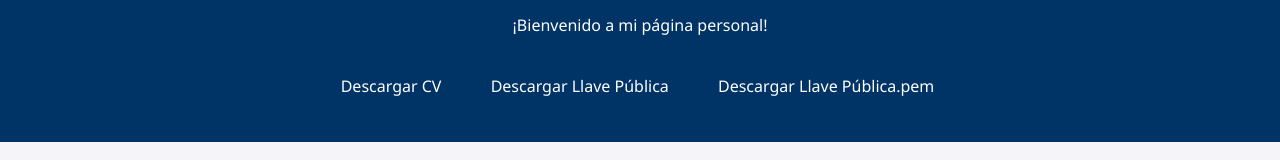
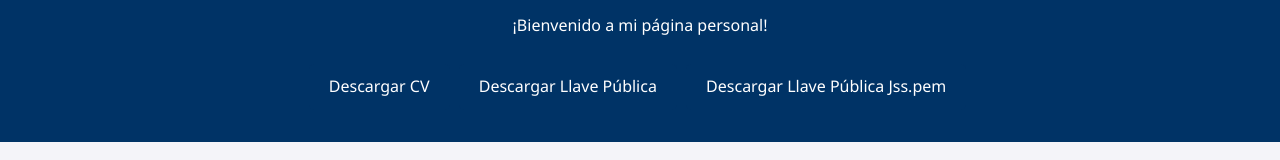
Before and after one commit to JssTP/JssWeb, a plain HTML site: page index.html in a window 1280 px wide. Shown: the part 360-520 px from the top of the page. Drawn offline with Linux system fonts and the light colour scheme.

```diff
--- a/index.html
+++ b/index.html
@@ -33,7 +33,7 @@
 
     <a href="CV_JesusTorres.pdf" download="CV_JesusTorres.pdf" class="btn">Descargar CV</a>
     <a href="llave_publica.txt" download="llave_publica.txt" class="btn">Descargar Llave Pública</a>
-    <a href="publica_jesus.pem" download="publica_jesus.pem" class="btn">Descargar Llave Pública.pem</a>
+    <a href="publica_jesus.pem" download="publica_jesus.pem" class="btn">Descargar Llave Pública Jss.pem</a>
 
 </header>
 
```
